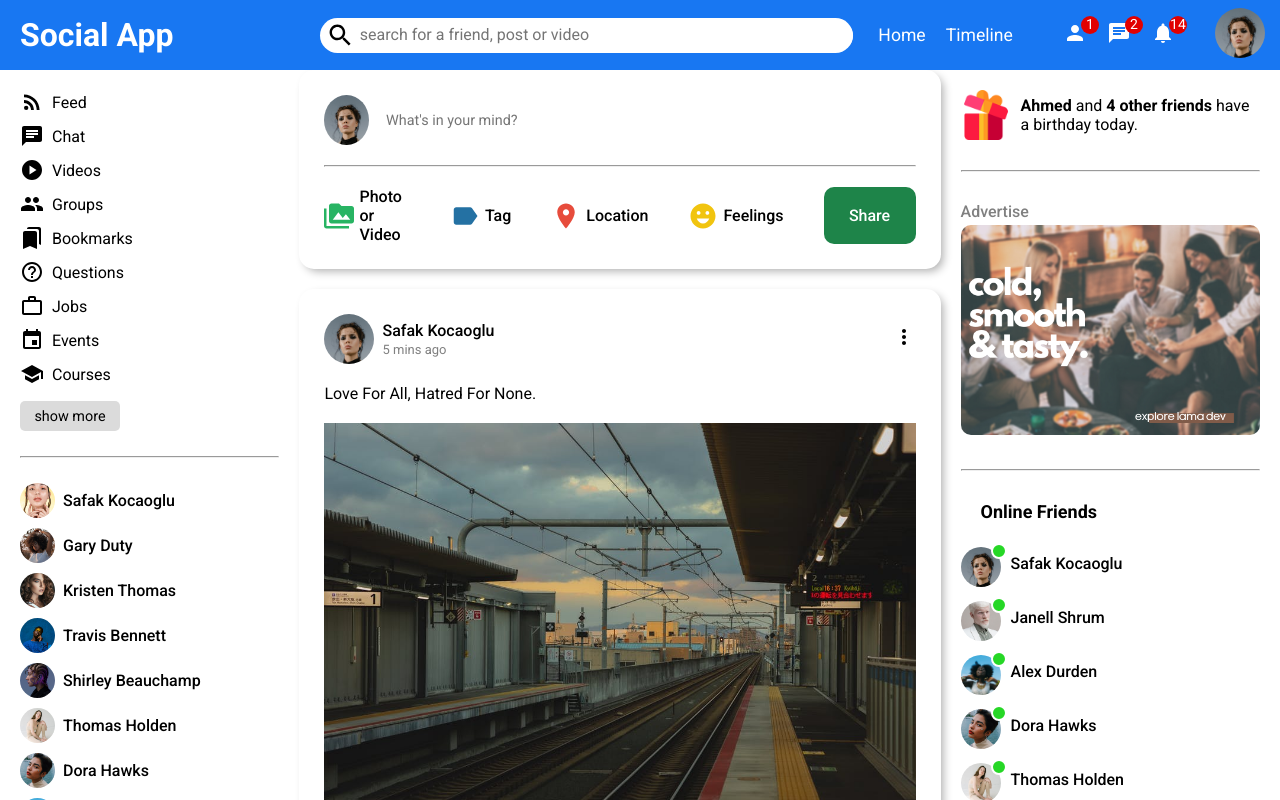
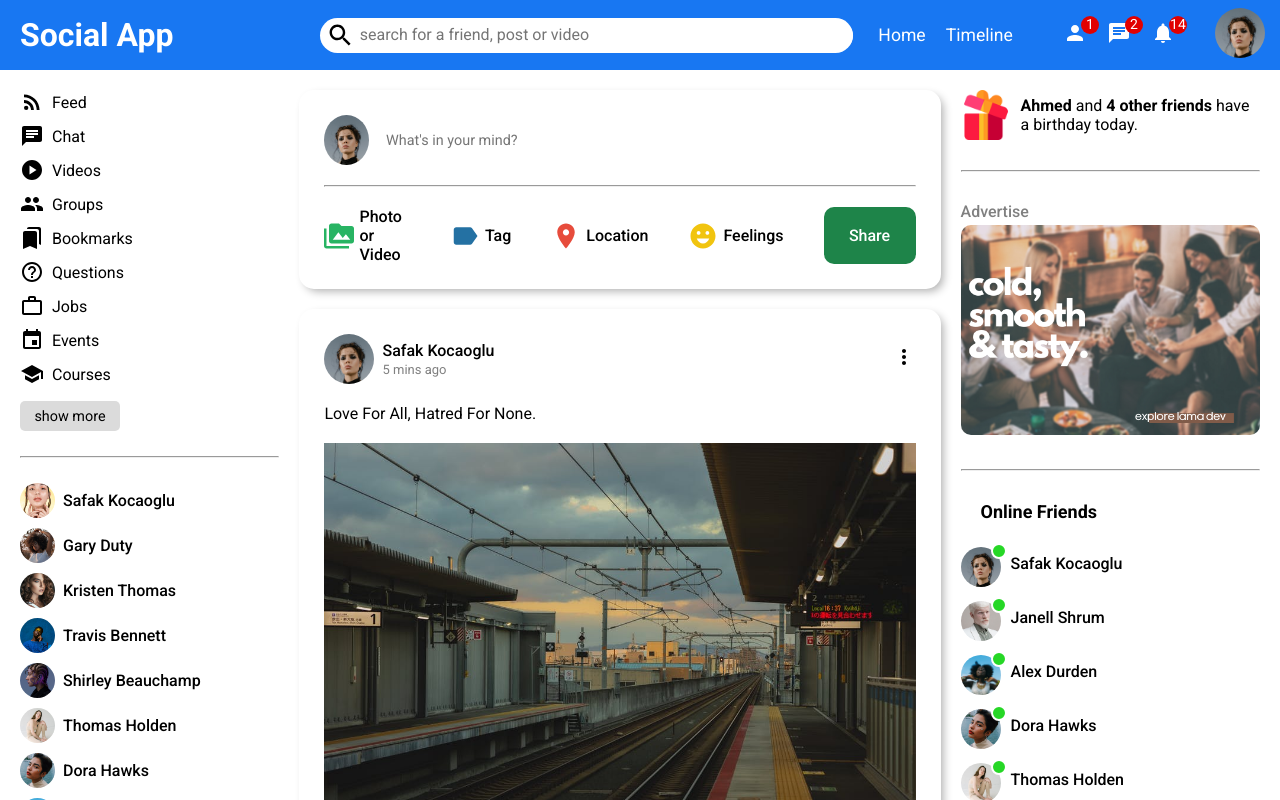
Before and after one commit to KhaledAbuarida/social-app, a React (Create React App) app: page /profile in a window 1280 px wide. Shown: the top 800 px of the page. Built offline with nearby package versions, Linux system fonts and the light colour scheme.

Commit message:
refactoring share component

```diff
--- a/src/App.js
+++ b/src/App.js
@@ -1,4 +1,7 @@
 import Home from './pages/home/Home'
+import Profile from './components/profile/Profile'
+import Login from './pages/login/Login'
+import Register from './pages/register/Register'
 
 function App() {
   return (
--- a/src/components/share/share.css
+++ b/src/components/share/share.css
@@ -4,7 +4,7 @@
     box-shadow: 4px 4px 10px -2px rgba(0,0,0,0.33);
     -webkit-box-shadow: 4px 4px 10px -2px rgba(0,0,0,0.33);
     -moz-box-shadow: 4px 4px 10px -2px rgba(0,0,0,0.33);
-    margin-bottom: 20px;
+    margin: 20px 0;
 }
 
 /* Share Upper Part */
```
